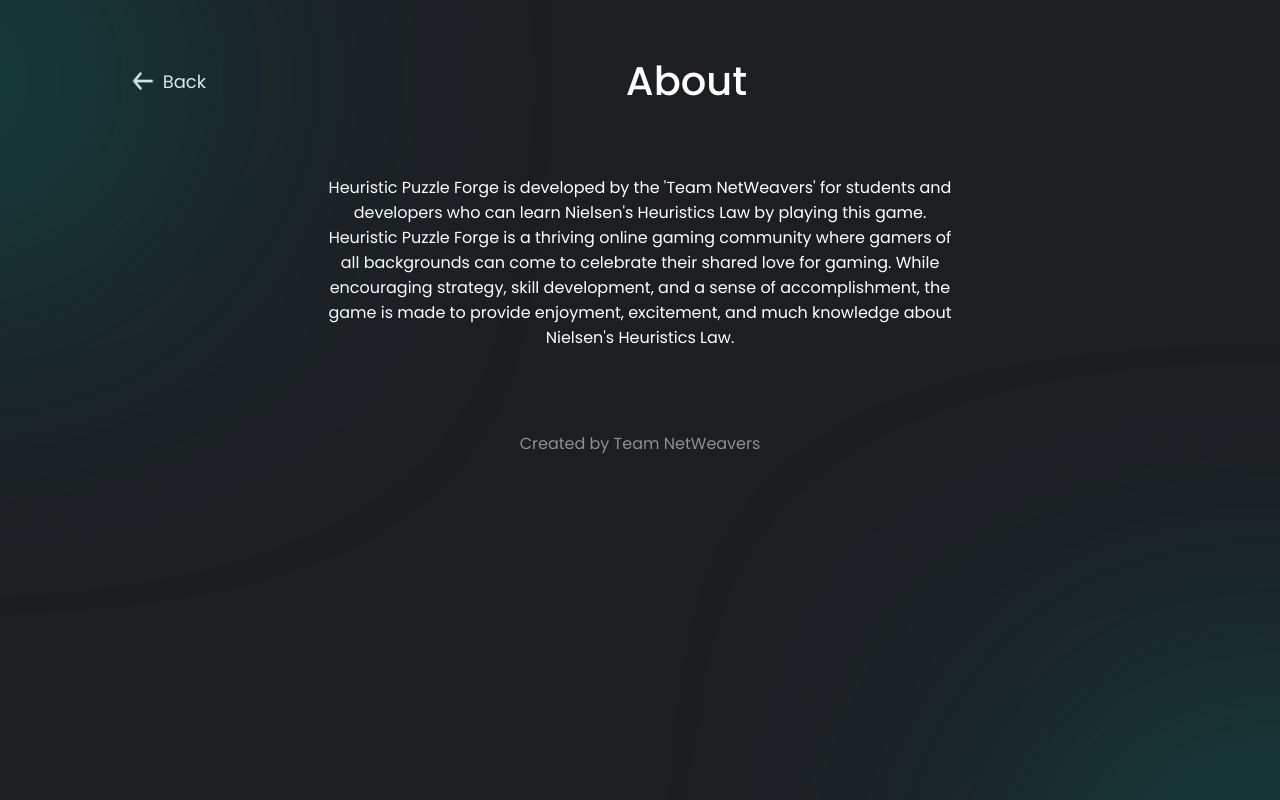
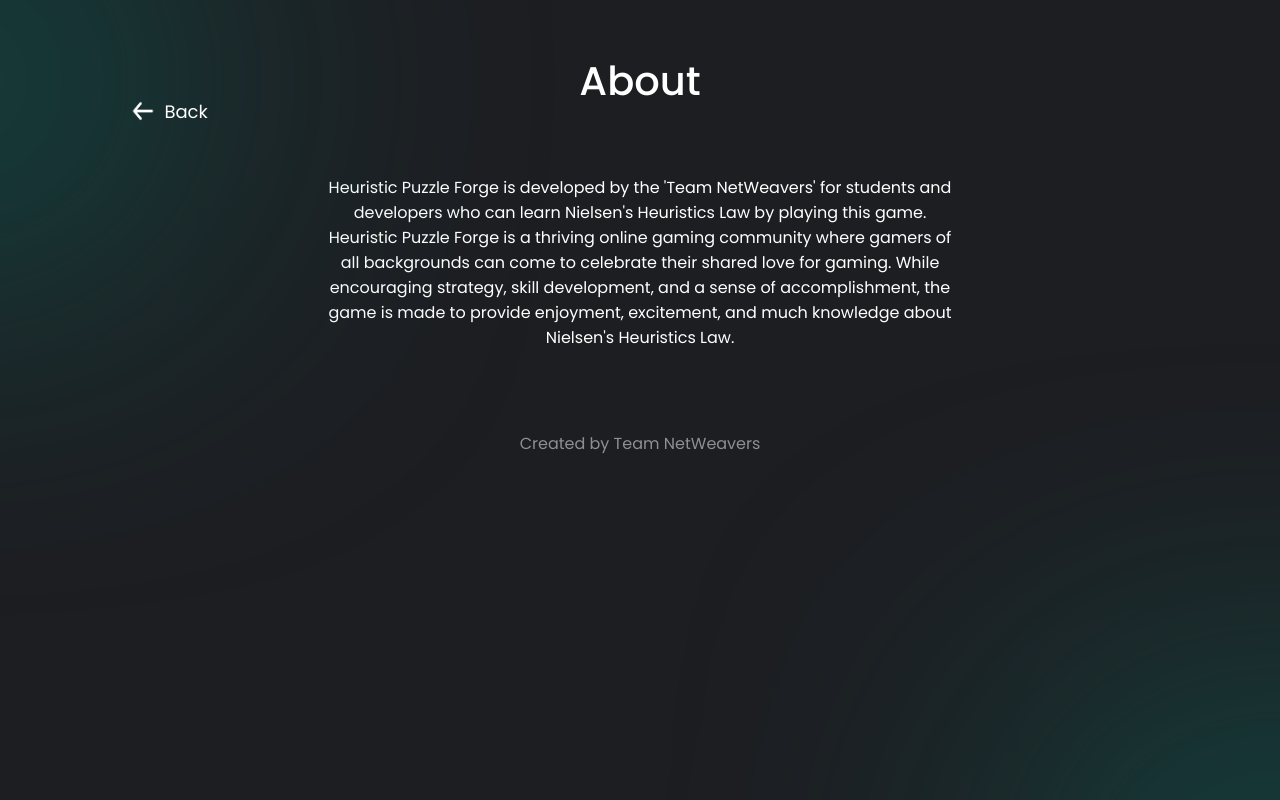
Before and after one commit to prakashmariappan/CallofCreative, a React (Create React App) app: page /Dashboard/About in a window 1280 px wide. Built offline with nearby package versions, Linux system fonts and the light colour scheme.

Commit message:
correction

```diff
--- a/src/index.css
+++ b/src/index.css
@@ -62,6 +62,9 @@
   width: 10%;
   align-items: center;
   cursor: pointer;
+  position: fixed;
+  top: 12%;
+  left: 10%;
 }
 ::-webkit-scrollbar {
   width: 8px;
```
